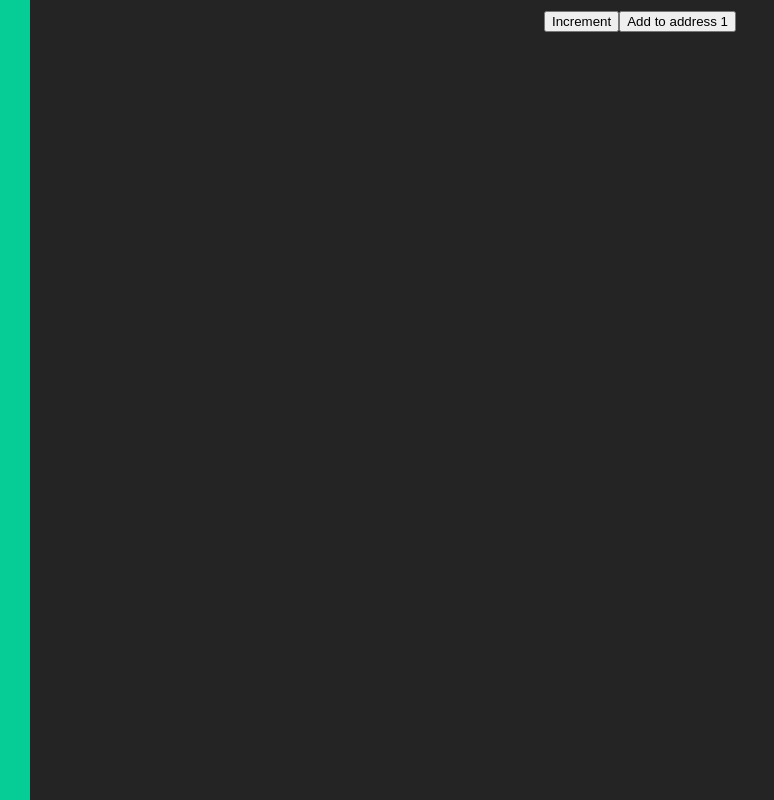
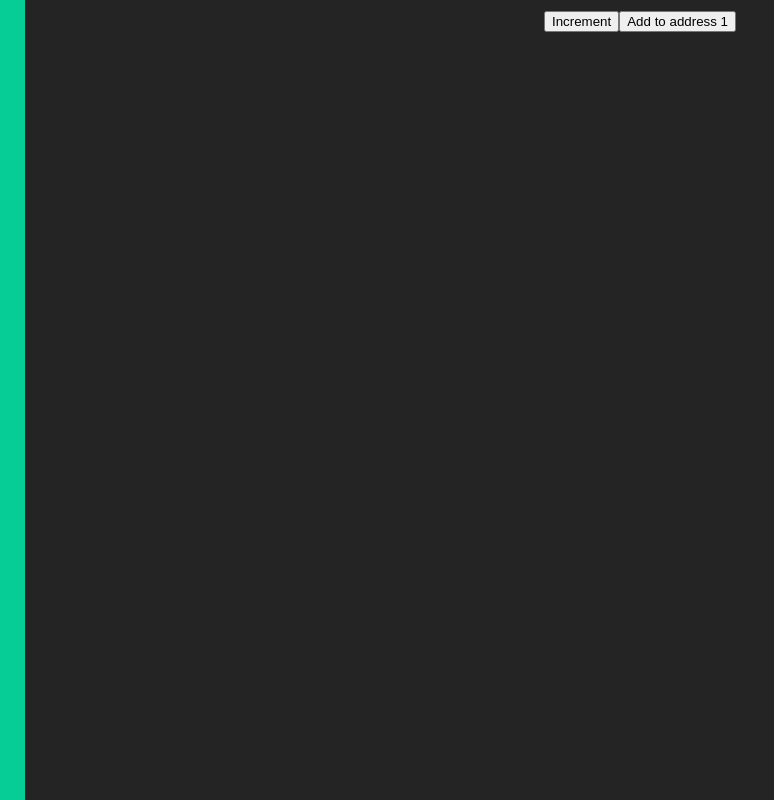
Before and after one commit to Furrj/BitsToBytes, a React (Vite) app: page / in a window 1280 px wide. Shown: the whole page, without its empty margins (0-774 px from the left). Built offline with nearby package versions, Linux system fonts and the light colour scheme.

Commit message:
toolbar size lowered

```diff
--- a/src/components/UI/ComponentToolbar.module.css
+++ b/src/components/UI/ComponentToolbar.module.css
@@ -1,7 +1,7 @@
 @import "../../vars.css";
 
 .toolbar {
-  width: 30px;
+  width: 25px;
   background: rgba(0, 239, 173, 0.83);
   height: 100vh;
   position: fixed;
```
